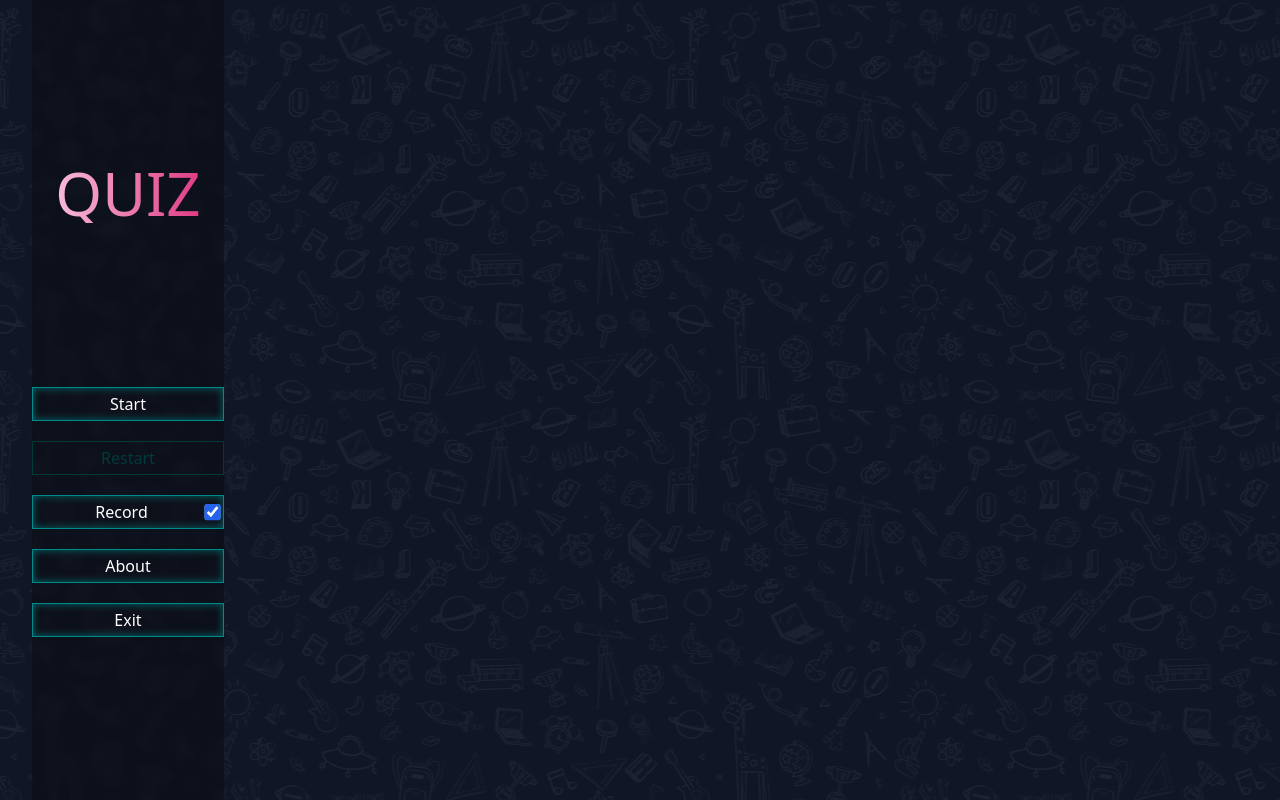
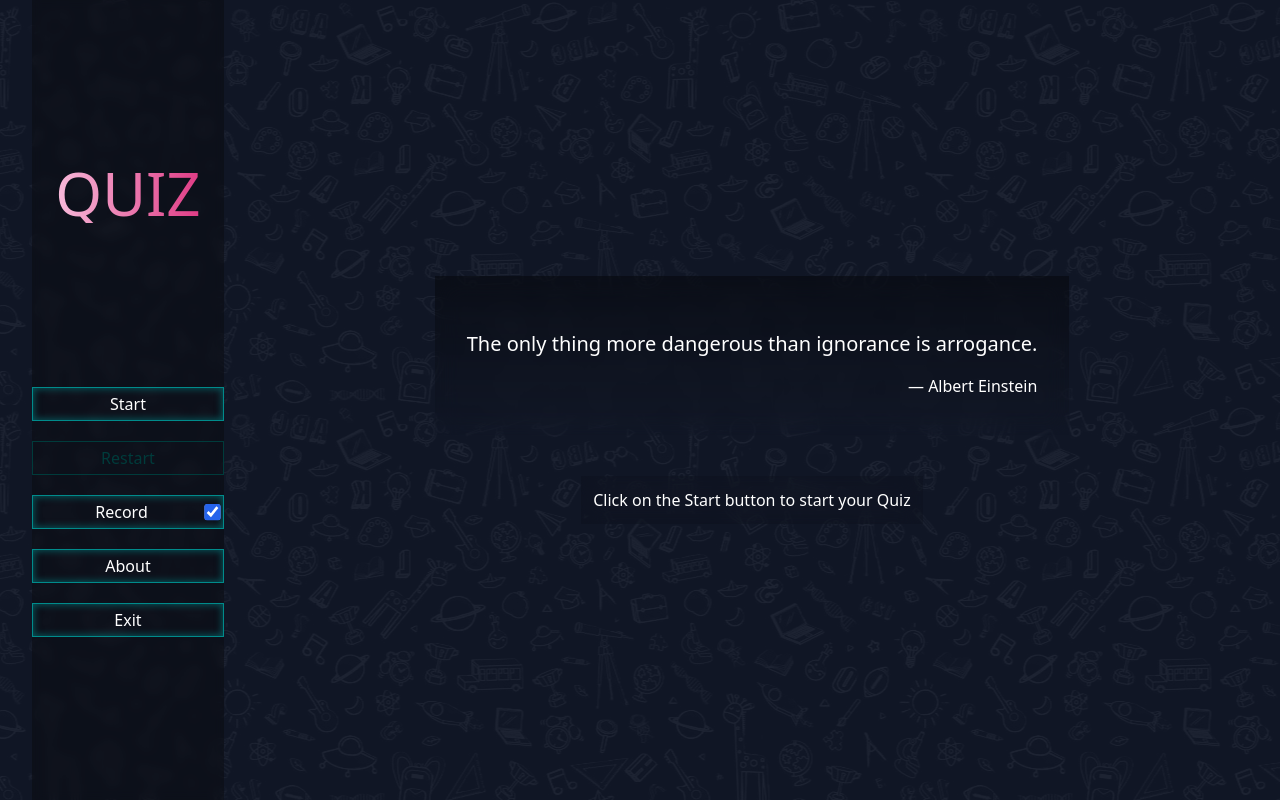
Before and after one commit to TraumaClown/Quiz, a Next.js app: page / in a window 1280 px wide. Built offline with nearby package versions, Linux system fonts and the light colour scheme.

Commit message:
add Main.tsx

```diff
--- /dev/null
+++ b/app/_src/components/main/Main.tsx
@@ -0,0 +1,31 @@
+"use client"
+
+import quotes from "@/app/_src/db/quotes.json"
+import { useEffect, useState } from "react"
+
+const Main = () => {
+  const [randomNumber, setRandomNumber] = useState<number | null>(null)
+  const quote = randomNumber !== null ? quotes[randomNumber] : ""
+
+  useEffect(() => {
+    if (typeof window !== "undefined") {
+      setRandomNumber(Math.floor(Math.random() * quotes.length))
+    }
+  }, [])
+
+  return (
+    <div className="text-white flex flex-col items-center justify-center h-full gap-y-10">
+      {quote && (
+        <div className="w-fit flex justify-center items-center flex-col px-8 h-40 bg-gradient-to-b from-[#00000060] to-transparent bg-opacity-25 backdrop-blur-md md:mx-8">
+          <h4 className="text-center text-xl py-4">{quote[0]}</h4>
+          <p className="self-end">— {quote[1]}</p>
+        </div>
+      )}
+      <div className="bg-black bg-opacity-10 backdrop-blur-md p-3">
+        Click on the Start button to start your Quiz
+      </div>
+    </div>
+  )
+}
+
+export default Main
--- /dev/null
+++ b/app/_src/db/quotes.json
@@ -0,0 +1,41 @@
+[
+  ["True knowledge exists in knowing that you know nothing.", "Socrates"],
+  [
+    "The more I learn, the more I realize how much I don't know.",
+    "Albert Einstein"
+  ],
+  [
+    "It is the mark of an educated mind to be able to entertain a thought without accepting it.",
+    "Aristotle"
+  ],
+  ["He who knows best knows how little he knows.", "Thomas Jefferson"],
+  [
+    "The greatest enemy of knowledge is not ignorance, it is the illusion of knowledge.",
+    "Stephen Hawking"
+  ],
+  [
+    "In the beginner's mind there are many possibilities, but in the expert's mind there are few.",
+    "Shunryu Suzuki"
+  ],
+  ["A wise man knows that he knows nothing.", "Proverb"],
+  [
+    "It is impossible for a man to learn what he thinks he already knows.",
+    "Epictetus"
+  ],
+  [
+    "The only thing more dangerous than ignorance is arrogance.",
+    "Albert Einstein"
+  ],
+  [
+    "The highest form of ignorance is when you reject something you don't know anything about.",
+    "Wayne Dyer"
+  ],
+  [
+    "To admit you don't know everything is the first step to learning.",
+    "Unknown"
+  ],
+  [
+    "To know that you do not know is the best. To pretend to know when you do not know is a disease.",
+    "Lao Tzu"
+  ]
+]
--- a/app/page.tsx
+++ b/app/page.tsx
@@ -1,6 +1,7 @@
 "use client"
 
 import { useAppSelector } from "@/app/_src/redux/hooks"
+import Main from "@/app/_src/components/main/Main"
 import Category from "@/app/_src/components/category/Category"
 import Settings from "@/app/_src/components/settings/Settings"
 import Session from "@/app/_src/components/session/Session"
@@ -15,7 +16,7 @@ const QuizPage: React.FC = () => {
   const switcher = () => {
     switch (QuizCurrentState) {
       case "main":
-        return <></>
+        return <Main />
       case "category":
         return <Category />
       case "settings":
```
